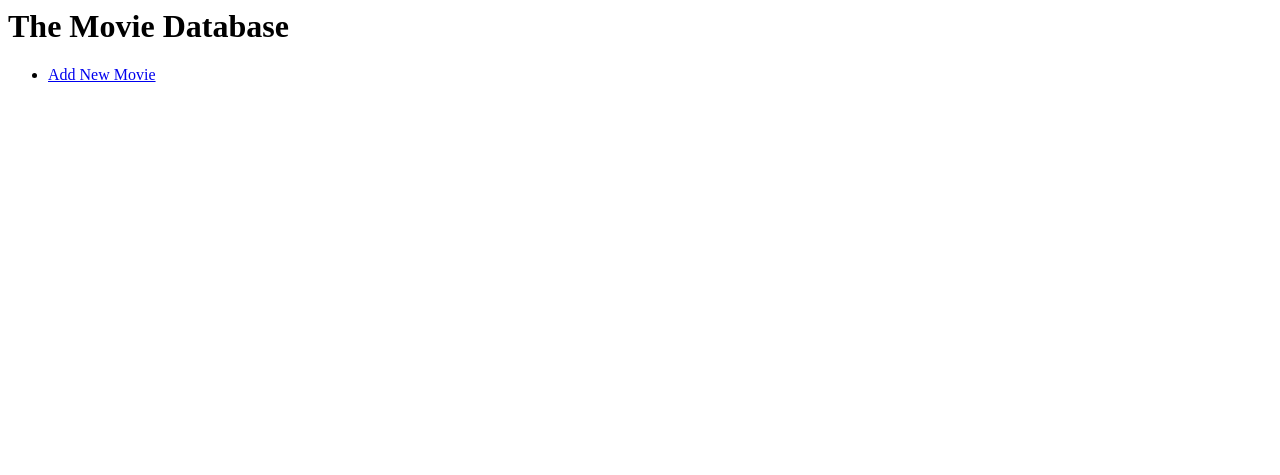
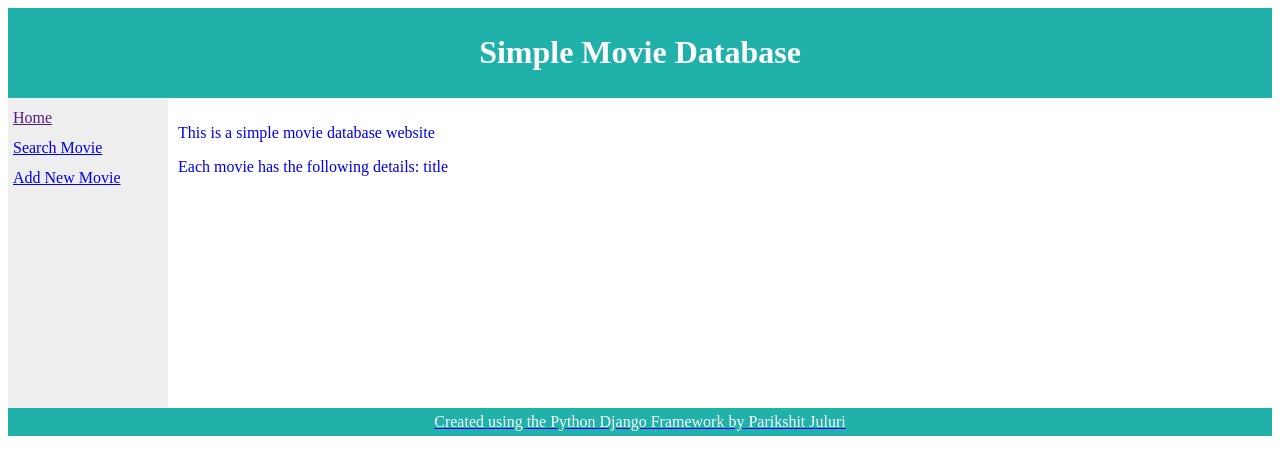
Before and after one commit to pari685/movies, a Django app: page / in a window 1280 px wide. Shown: the top 475 px of the page. Run offline with Django 3.2, Linux system fonts and the light colour scheme; parts of the project's set-up code (start-up, migrations or seed data) failed here and were passed over.

Commit message:
New simple movie database with CSS

```diff
--- a/templates/index.html
+++ b/templates/index.html
@@ -1,4 +1,59 @@
-<h1> The Movie Database</h1>
-<ul>
-    <li><a href="addmovieform/"/>Add New Movie </li>
-</ul>
+<!DOCTYPE html>
+<html>
+<head>
+<style>
+#header {
+    background-color:lightseagreen;
+    color:white;
+    text-align:center;
+    padding:5px;
+}
+#nav {
+    line-height:30px;
+    background-color:#eeeeee;
+    height:300px;
+    width:150px;
+    float:left;
+    padding:5px;
+}
+#section {
+    width:350px;
+    float:left;
+    padding:10px;
+}
+#footer {
+    background-color:lightseagreen;
+    color:white;
+    clear:both;
+    text-align:center;
+   padding:5px;
+}
+</style>
+</head>
+<body>
+
+<div id="header">
+<h1>Simple Movie Database</h1>
+</div>
+
+<div id="nav">
+    <a href=""/>Home<br>
+    <a href="searchmovie/"/>Search Movie<br>
+    <a href="addmovieform/"/>Add New Movie<br>
+<br>
+</div>
+
+<div id="section">
+<p>
+This is a simple movie database website
+</p>
+<p>
+Each movie has the following details: title
+</p>
+</div>
+
+<div id="footer">
+Created using the Python Django Framework by Parikshit Juluri
+</div>
+
+</body>
```
Also changed, not shown: templates/add_movie_form.html (+53 -2 lines).
